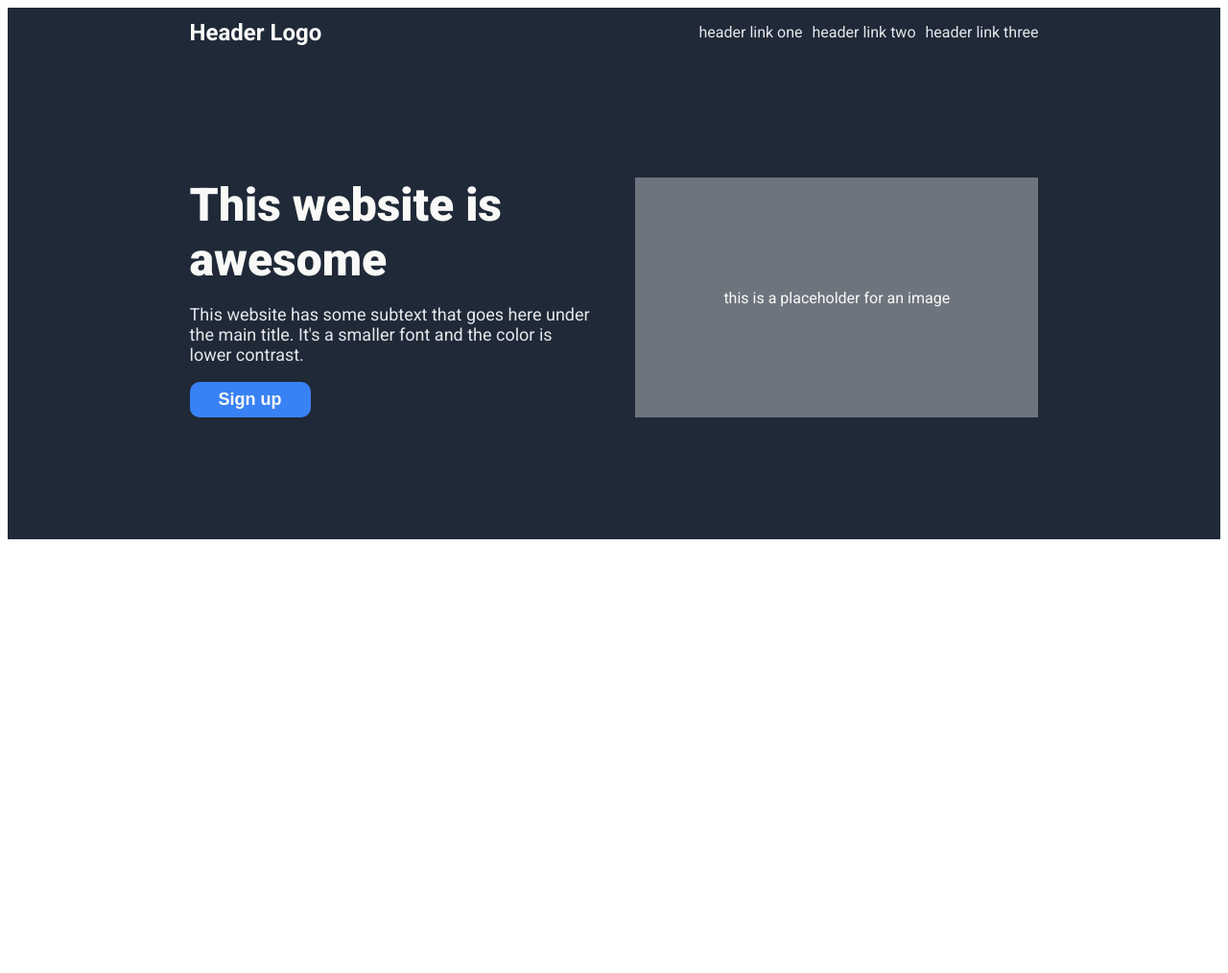
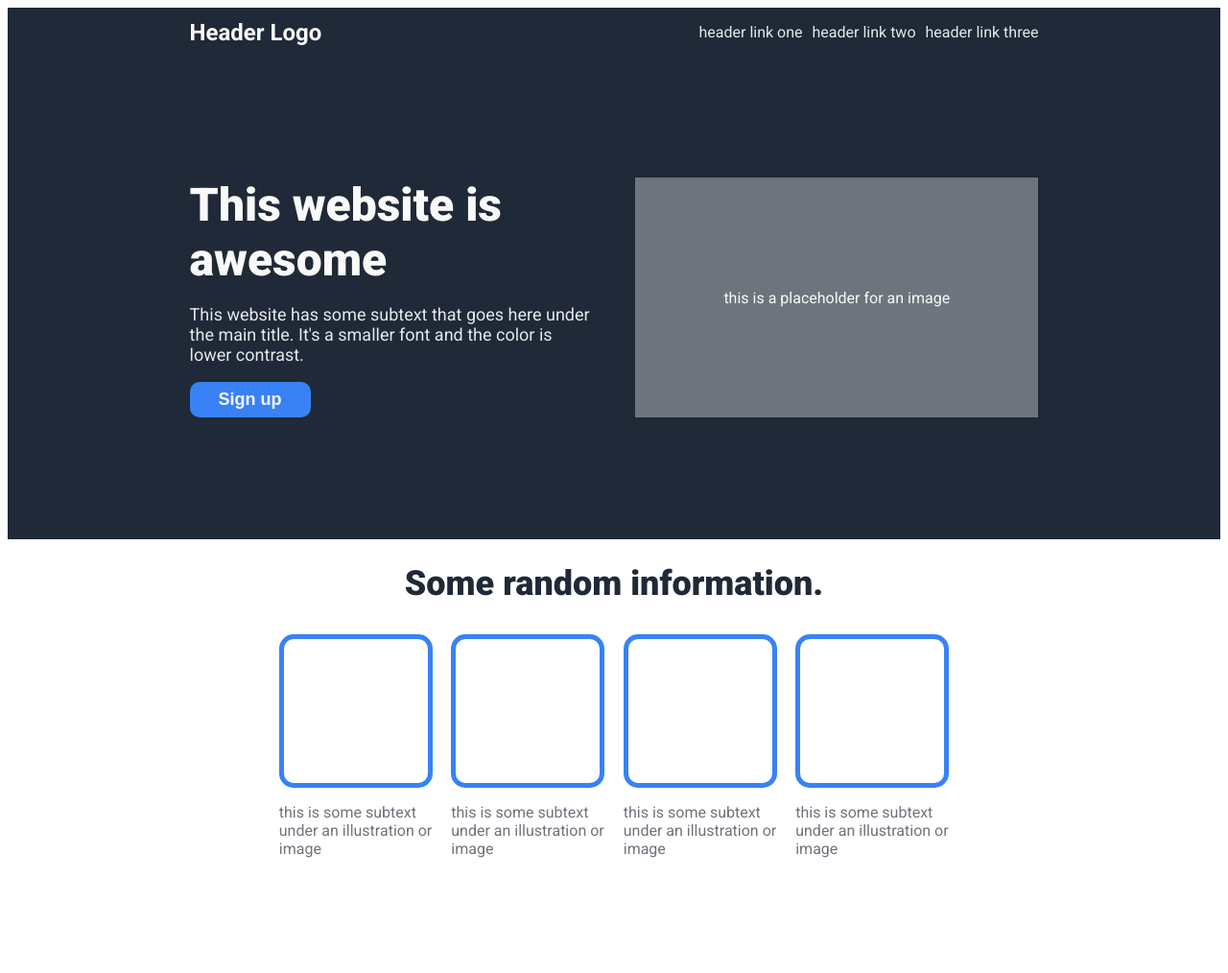
Before and after one commit to mattdeagen/odin-landing-page, a plain HTML site: page index.html in a window 1280 px wide. Shown: the whole page at 96% size. Before the commit the page ends 800 px from the top, so only its background shows below. Drawn offline with Linux system fonts and the light colour scheme.

Commit message:
Create and style information section

```diff
--- a/index.html
+++ b/index.html
@@ -27,5 +27,14 @@
         </div>
     </div>
 
+    <div class="information">
+        <h2 class="information-header">Some random information.</h2>
+        <div class="info-container">
+            <div class="info-card"><div class="placeholder"></div><p>this is some subtext under an illustration or image</p></div>
+            <div class="info-card"><div class="placeholder"></div><p>this is some subtext under an illustration or image</p></div>
+            <div class="info-card"><div class="placeholder"></div><p>this is some subtext under an illustration or image</p></div>
+            <div class="info-card"><div class="placeholder"></div><p>this is some subtext under an illustration or image</p></div>
+        </div>
+    </div>
 </body>
 </html>
--- a/style.css
+++ b/style.css
@@ -76,3 +76,41 @@ ul {
     justify-content: center;
     align-items: center;
 }
+
+.information {
+    padding: 2% 15% 8%;
+}
+
+.information-header {
+    color: #1f2937;
+    font-size: 36px;
+    font-weight: 900;
+    text-align: center;
+    margin: 0;
+    margin-bottom: 2rem;
+}
+
+.info-container {
+    display: flex;
+    justify-content: space-around;
+    gap: 10px;
+    padding: 0 10%;
+}
+
+.info-card {
+    display: flex;
+    align-items: center;
+    flex-direction: column;
+    color:#6d747d;
+}
+
+.info-card p {
+    width: 160px;
+}
+
+.placeholder {
+    border: 5px solid #3882f6;
+    border-radius: 15px;
+    width: 150px;
+    height: 150px;
+}
```
